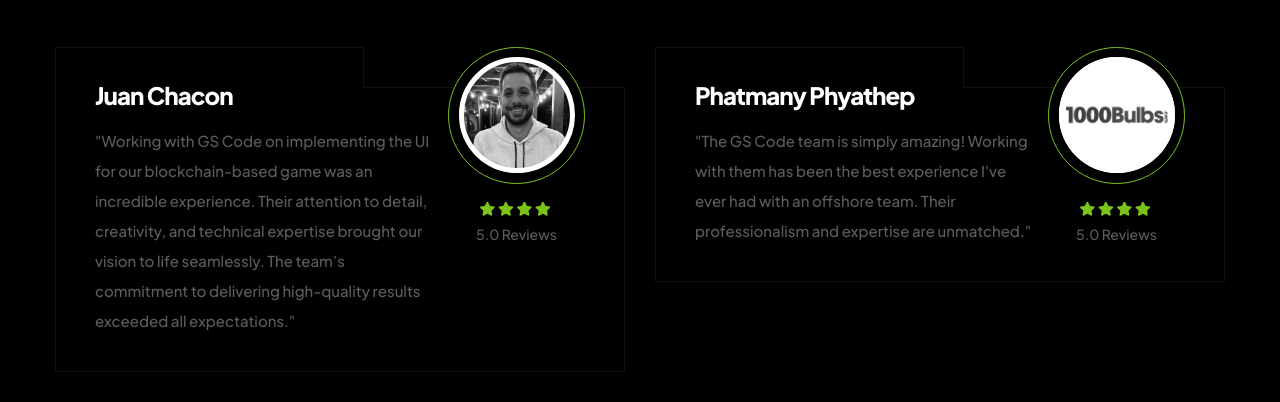
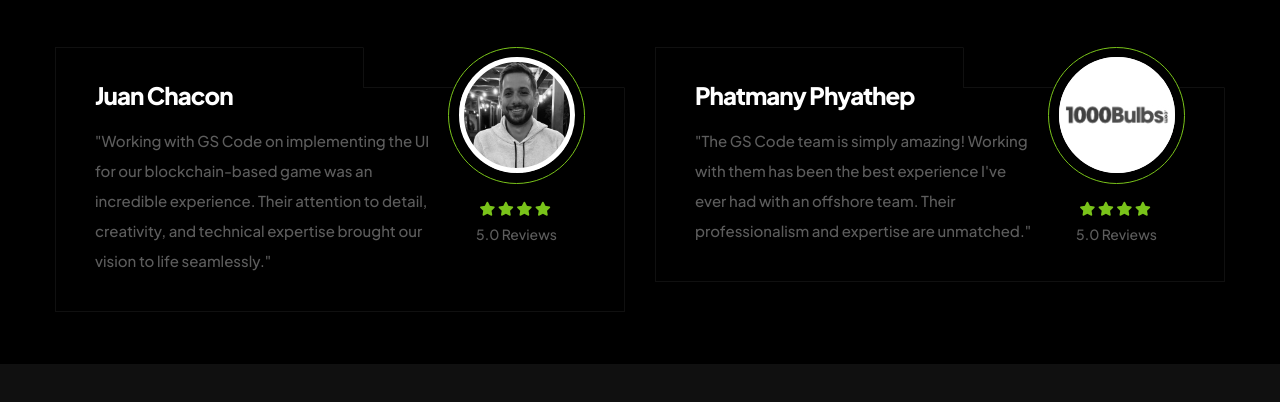
Before and after one commit to gSoto23/gscode, a plain HTML site: page about.html in a window 1280 px wide. Shown: the part 1762-2164 px from the top of the page. Drawn offline with Linux system fonts and the light colour scheme; files whose address does not match are found by name.

Commit message:
Fix text heigth

```diff
--- a/about.html
+++ b/about.html
@@ -193,7 +193,7 @@
                         <div class="testimonial-three__item__border"></div><!-- border -->
                         <h3 class="testimonial-three__item__name">Juan Chacon</h3><!-- testimonial-name -->
                         <div class="testimonial-three__item__quote">
-                            "Working with GS Code on implementing the UI for our blockchain-based game was an incredible experience. Their attention to detail, creativity, and technical expertise brought our vision to life seamlessly. The team’s commitment to delivering high-quality results exceeded all expectations."
+                            "Working with GS Code on implementing the UI for our blockchain-based game was an incredible experience. Their attention to detail, creativity, and technical expertise brought our vision to life seamlessly."
                         </div><!-- testimonial-quote -->
                         <div class="testimonial-three__item__meta">
                             <div class="testimonial-three__item__meta__thumb">
```
